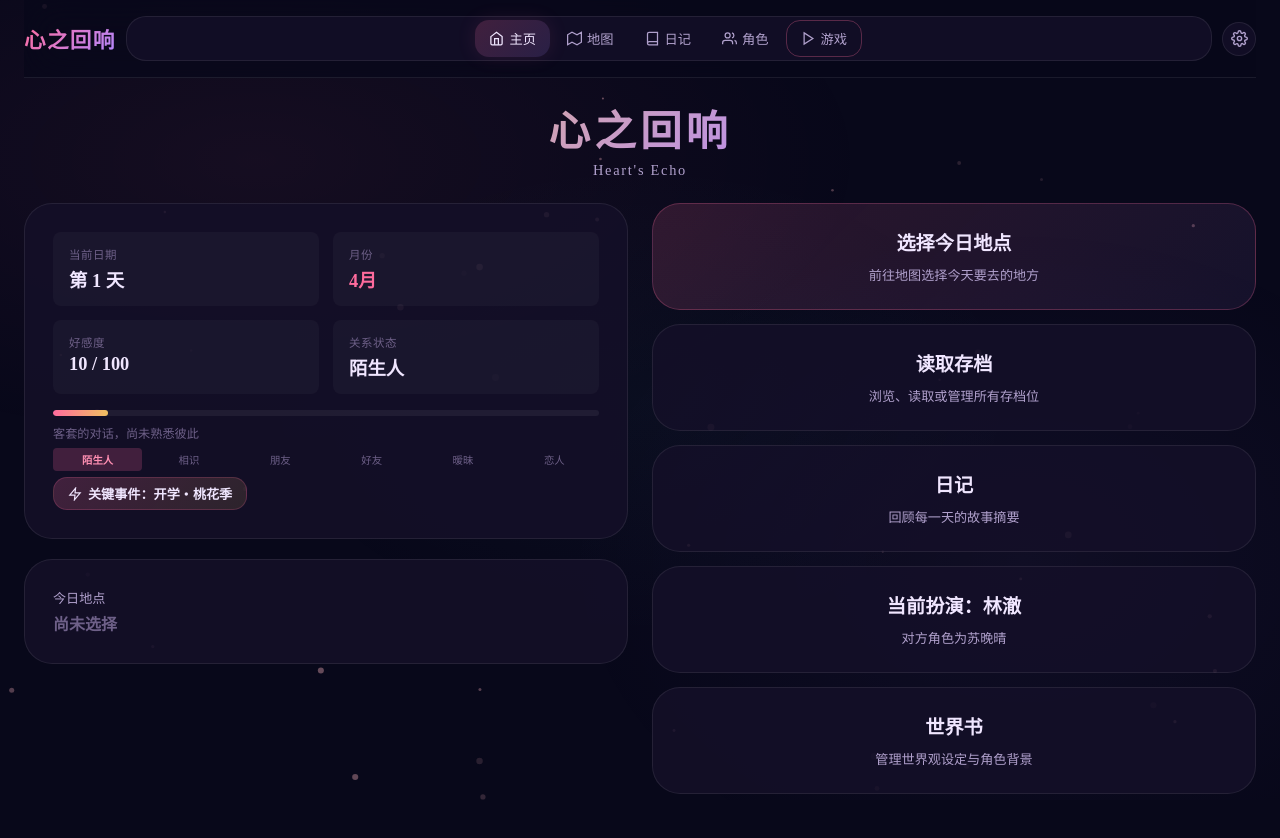
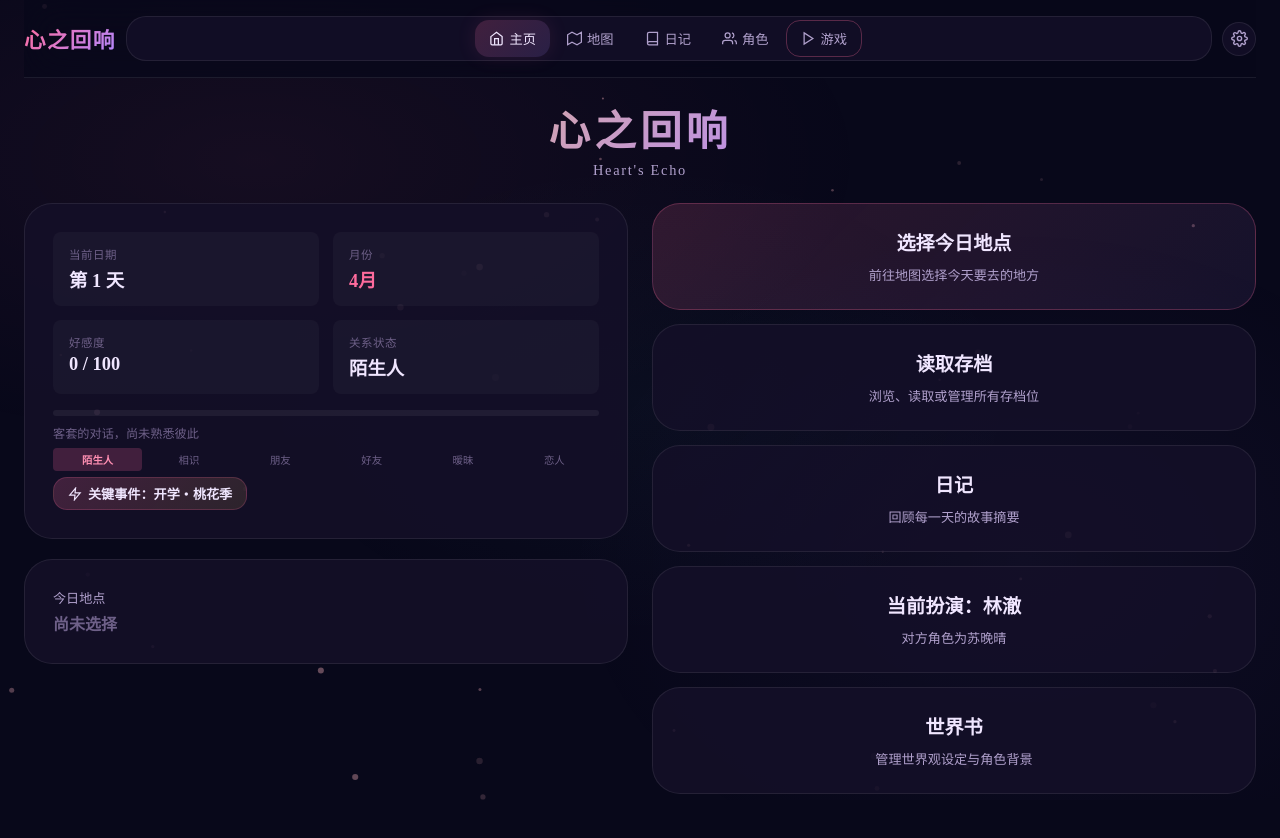
Before and after one commit to CTIANXING/xinzhihuixiang, a website: page index.html in a window 1280 px wide. Drawn offline with Linux system fonts and the light colour scheme.

Commit message:
好感度初始值改为 0（陌生人）

```diff
--- a/index.html
+++ b/index.html
@@ -390,7 +390,7 @@ const Locations = [
 
 const gameCharacters = [
   {id:'male',name:'林澈',gender:'male',role:'男主角·转校生',traits:'内敛沉静、善于观察、内心温柔',birthday:'11月15日',height:'178cm',likes:'阅读、摄影、安静的午后',affiliation:'二年A班',status:'教室内',affection:0,affectionMax:100},
-  {id:'female',name:'苏晚晴',gender:'female',role:'女主角·班长',traits:'温柔坚韧、善解人意、偶尔固执',birthday:'3月21日',height:'163cm',likes:'海棠花、奶茶、夕阳下的散步',affiliation:'二年A班·班长',status:'天台休憩中',affection:10,affectionMax:100},
+  {id:'female',name:'苏晚晴',gender:'female',role:'女主角·班长',traits:'温柔坚韧、善解人意、偶尔固执',birthday:'3月21日',height:'163cm',likes:'海棠花、奶茶、夕阳下的散步',affiliation:'二年A班·班长',status:'天台休憩中',affection:0,affectionMax:100},
 ];
 
 const DEFAULT_SYSTEM_PROMPT = `【输出格式 — 必须严格遵守，禁止用 Markdown 代码块包裹】
```
